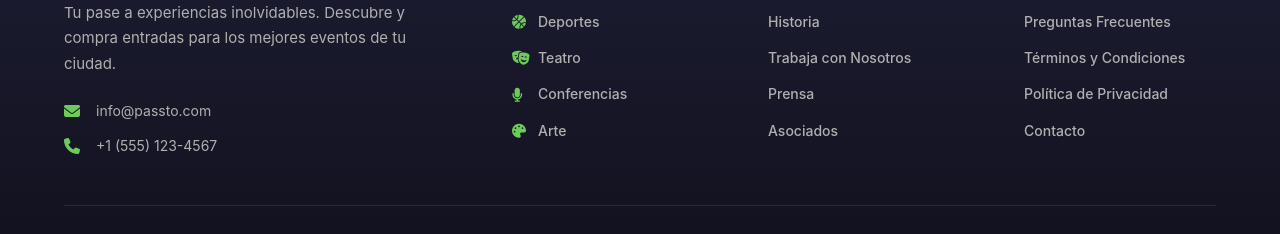
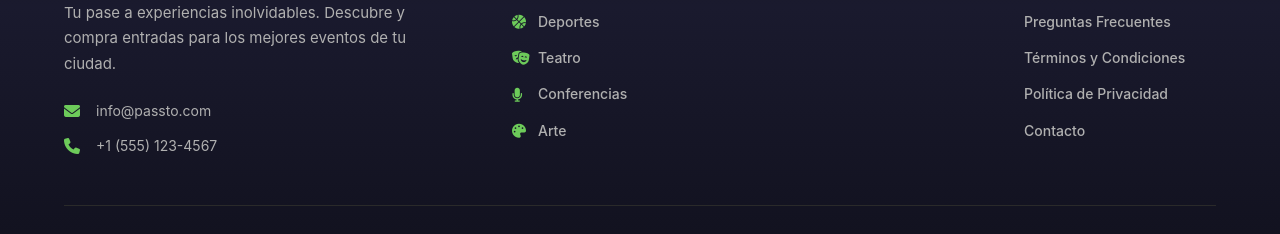
Before and after one commit to silvanasrdos/passto, a plain HTML site: page historia.html in a window 1280 px wide. Shown: the part 3031-3265 px from the top of the page. Drawn offline with nearby package versions, Linux system fonts and the light colour scheme; a script that the page names is missing.

```diff
--- a/historia.html
+++ b/historia.html
@@ -258,11 +258,7 @@
 
                 <div class="footer-column">
                     <h4>Empresa</h4>
-                    <a href="#">Sobre Nosotros</a>
-                    <a href="historia.html">Historia</a>
-                    <a href="#">Trabaja con Nosotros</a>
-                    <a href="#">Prensa</a>
-                    <a href="#">Asociados</a>
+                    <a href="historia.html">Sobre Nosotros</a>
                 </div>
 
                 <div class="footer-column">
```
